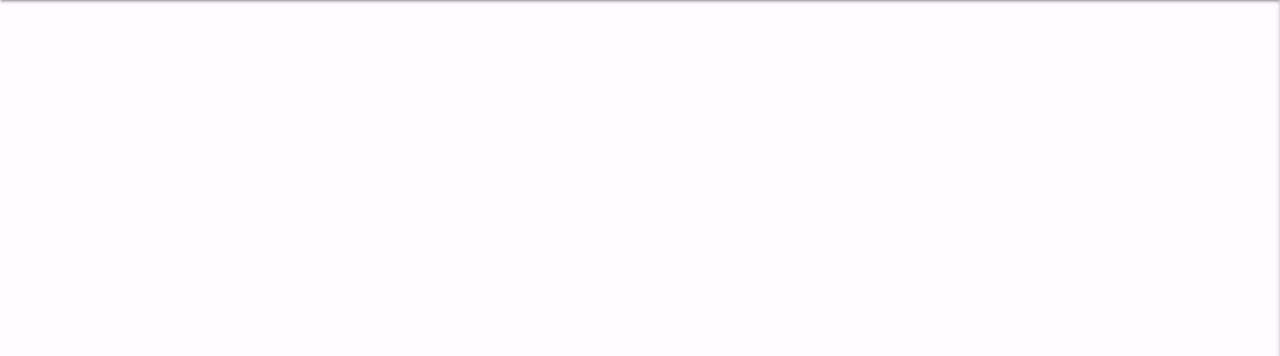
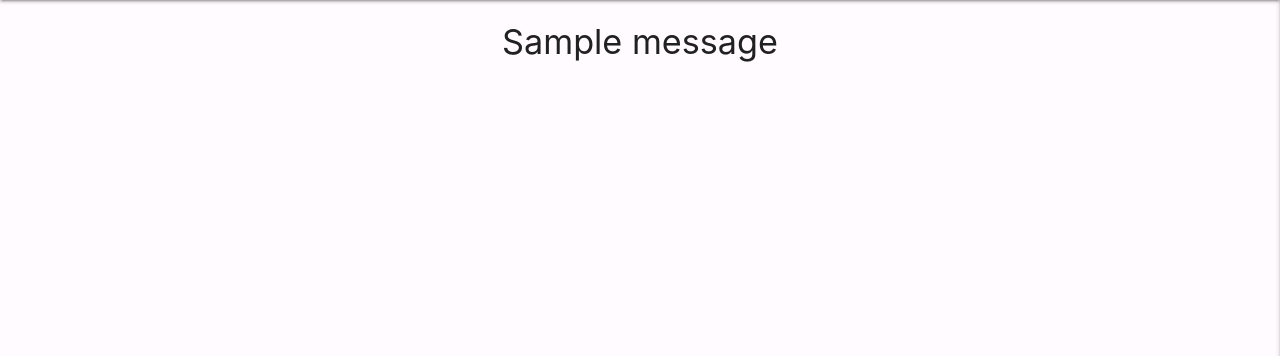
Before and after one commit to ThijsTerporten/CheffsBuddy, a Flask app: page / in a window 1280 px wide. Shown: the part 64-420 px from the top of the page. Run offline with Flask 2, Linux system fonts and the light colour scheme; one stand-in notice (Sample message) is shown; some libraries are stand-ins or nearby versions.

Commit message:
Create section for flash messages

```diff
--- a/templates/base.html
+++ b/templates/base.html
@@ -46,6 +46,19 @@
             <li><a href="{{ url_for('signup')}}">Sign Up</a></li>
         </ul>
     </header>
+
+    <section>
+        <!-- Section that contains the flash messages -->
+        {% with messages = get_flashed_messages() %}
+            {% if messages%}
+                {% for message in messages %}
+                    <div class="row notification">
+                        <h4 class="center-align"> {{ message }}</h4>
+                    </div>
+                {% endfor %}
+            {% endif %}
+        {% endwith %}
+    </section>
     {% block content %}
     {% endblock %}
 
```
